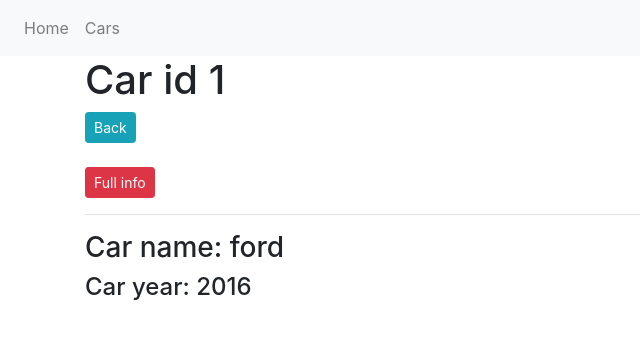
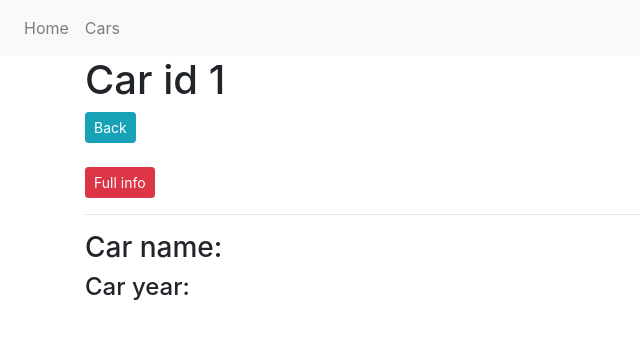
Before and after one commit to necarof/app-vue-router, a Vue app: page /car/1/full in a window 1280 px wide. Shown: the top 338 px of the page, without its empty margins (0-640 px from the left). Built offline with nearby package versions, Linux system fonts and the light colour scheme.

Commit message:
Parameter passing

```diff
--- a/src/components/Car.vue
+++ b/src/components/Car.vue
@@ -7,7 +7,7 @@
     <router-link
       class="btn btn-sm btn-danger"
       tag="button"
-      :to="{name: 'carFull', params: {id: id}}"
+      :to="{name: 'carFull', params: {id: id}, query: {name: 'Mazda', year: 2000}}"
     >
       Full info
     </router-link>
--- a/src/components/CarFull.vue
+++ b/src/components/CarFull.vue
@@ -1,7 +1,7 @@
 <template>
   <div>
-    <h3>Car name: ford</h3>
-    <h4>Car year: 2016</h4>
+    <h3>Car name: {{ $route.query.name }}</h3>
+    <h4>Car year: {{ $route.query.year }}</h4>
   </div>
 </template>
 
```
